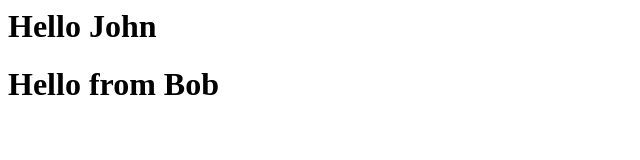
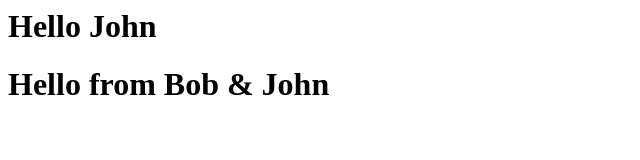
Before and after one commit to bhushanwalke/git_tutorial, a plain HTML site: page index.html in a window 1280 px wide. Shown: the whole page, without its empty margins (0-640 px from the left). Drawn offline with Linux system fonts and the light colour scheme.

Commit message:
changes made to index.html

```diff
--- a/index.html
+++ b/index.html
@@ -1,6 +1,6 @@
 <html>
 <body>
 <h1> Hello John </h1>
-<h1> Hello from Bob </h1>
+<h1> Hello from Bob & John</h1>
 </body>
 </html>
```
